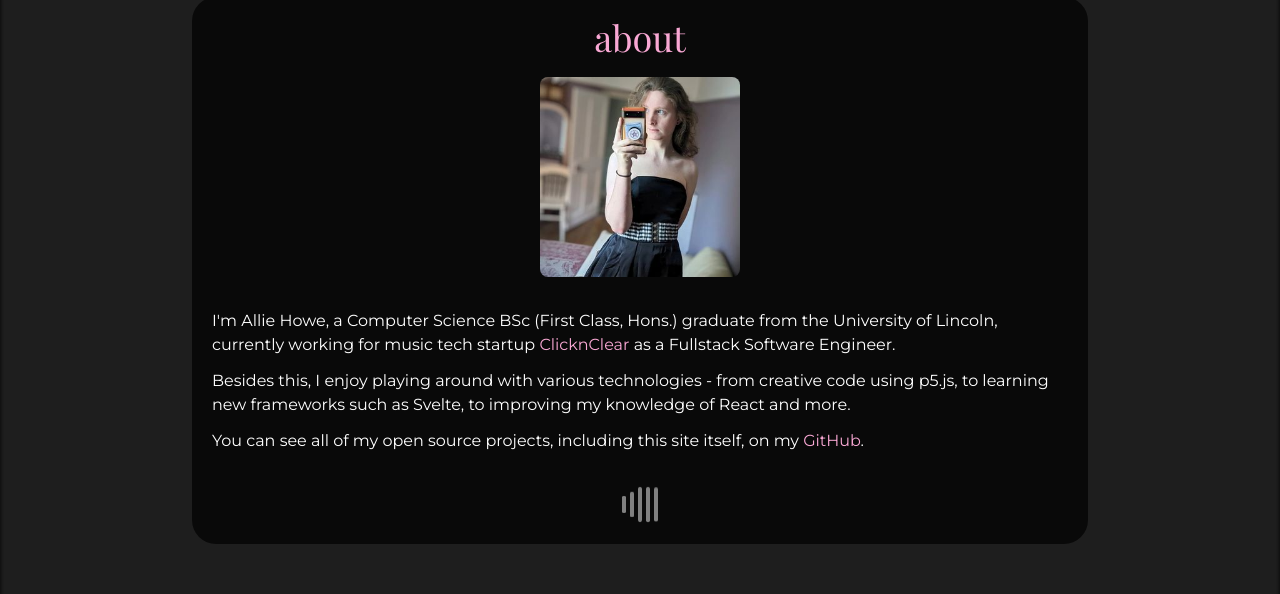
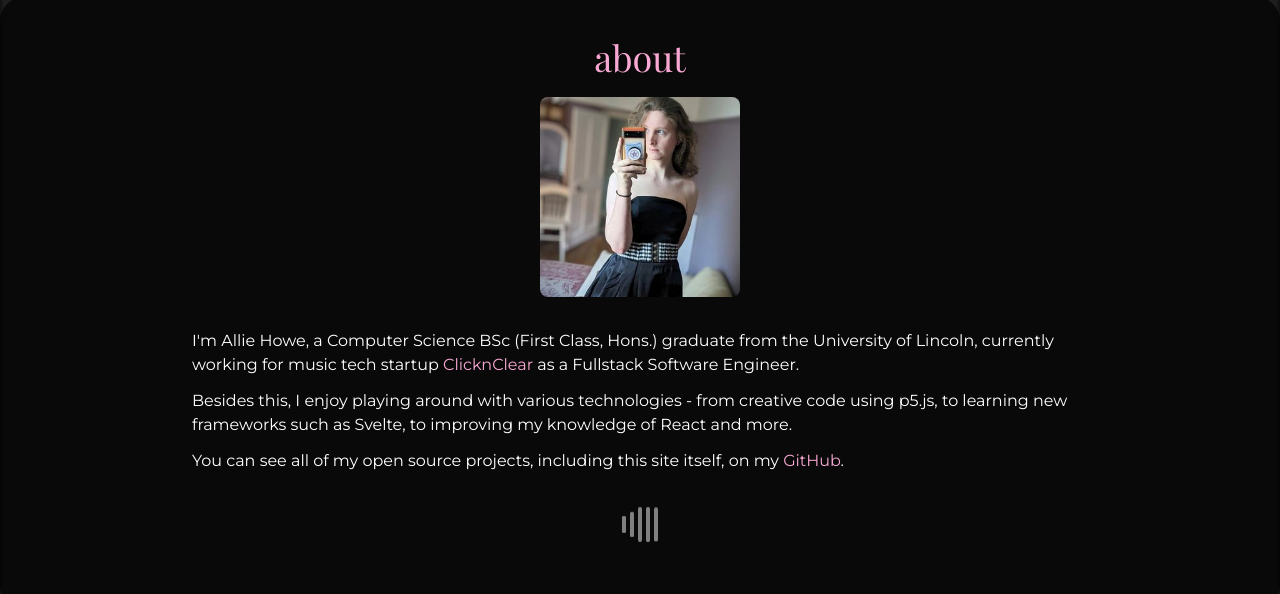
Before and after one commit to Allie-Howe/alliehowe.dev, a React (Vite) app: page / in a window 1280 px wide. Shown: the part 191-785 px from the top of the page. Built offline with nearby package versions, Linux system fonts and the light colour scheme; no server answers.

Commit message:
card -> single box conversion

```diff
--- a/src/App.tsx
+++ b/src/App.tsx
@@ -1,7 +1,6 @@
 import { useState } from 'react';
 import { CustomBackground } from './components/CustomBackground';
 import { SplashScreen } from './components/SplashScreen';
-import { LinksBar } from './components/LinksBar';
 import { PageWrapper } from './components/PageWrapper';
 import { About } from './components/pages/About';
 import { Contact } from './components/pages/Contact';
@@ -27,14 +26,14 @@ export default function() {
   return (
     <div className='select-none bg-black text-pink-300 font-serif h-[100dvh] flex items-center justify-center flex-col'>
       <CustomBackground />
-      {!zenMode && <div className='bg-opacity-10 bg-black w-full h-full flex items-center justify-center flex-col'>
+      {!zenMode && <div className='bg-opacity-10 bg-black w-full h-full flex flex-col'>
         <SplashScreen screen={screen} setScreen={setScreen} />
-        <div className='flex-1 relative'>
-          {Object.entries(screensComponentMap).map(([screenName, component]) => (
-            <PageWrapper key={screenName} display={screen === screenName as Screen}>
-              {component}
-            </PageWrapper>
-          ))}
+        <div className='flex-1 relative  bg-opacity-70 bg-black rounded-3xl mt-5'>
+            {Object.entries(screensComponentMap).map(([screenName, component]) => (
+              <PageWrapper key={screenName} display={screen === screenName as Screen}>
+                {component}
+              </PageWrapper>
+            ))}
         </div>
       </div>}
         <FloatingIcons />
--- a/src/components/PageWrapper.tsx
+++ b/src/components/PageWrapper.tsx
@@ -25,7 +25,7 @@ export const PageWrapper = ({ children, display }: PropsWithChildren<PageWrapper
   }, [display]);
 
   return (
-    <div style={{ display: show ? 'unset' : 'none', opacity }} className={`${defaultTransition}`}>
+    <div style={{ display: show ? 'unset' : 'none', opacity }} className={`${defaultTransition} absolute inset-0 flex justify-center items-center w-full`}>
       {children}
     </div>
   )
--- a/src/components/SplashScreen.tsx
+++ b/src/components/SplashScreen.tsx
@@ -10,11 +10,13 @@ interface SplashScreenProps {
   screen: Screen
   setScreen: Dispatch<SetStateAction<Screen>>
 }
-export const SplashScreen = (props: SplashScreenProps) => <div>
-  <p className='text-9xl' style={{filter: 'drop-shadow(0 0 0.8rem black)'}}>allie.</p>
-  <div className='w-full flex justify-around'>
-    <ToggleableButtons {...props} Icon={AccountIcon} buttonScreen={Screen.About} />
-    <ToggleableButtons {...props} Icon={PhoneIcon} buttonScreen={Screen.Contact} />
+export const SplashScreen = (props: SplashScreenProps) => <div className='flex justify-center'>
+  <div>
+    <p className='text-9xl' style={{filter: 'drop-shadow(0 0 0.8rem black)'}}>allie.</p>
+    <div className='w-full flex justify-around'>
+      <ToggleableButtons {...props} Icon={AccountIcon} buttonScreen={Screen.About} />
+      <ToggleableButtons {...props} Icon={PhoneIcon} buttonScreen={Screen.Contact} />
+    </div>
   </div>
 </div>
 
--- a/src/components/pages/ContentWrapper.tsx
+++ b/src/components/pages/ContentWrapper.tsx
@@ -2,9 +2,9 @@ import { PropsWithChildren } from 'react';
 
 export const ContentWrapper = ({ children, text }: PropsWithChildren<{text: string}>) => {
   return (
-    <div className='flex flex-col items-center mt-5 overflow-scroll bg-opacity-70 bg-black rounded-3xl p-5 max-h-[75dvh] max-w-[56rem]' style={{minWidth: 'min(100dvw, 56rem)'}}>
+    <div className='flex flex-col items-center mt-5 overflow-scroll p-5 max-h-[75dvh]' style={{minWidth: 'min(100dvw, 56rem)'}}>
       <p className='text-4xl text-center mb-5'>{text}</p>
-      <div className='flex flex-col items-center justify-center flex-1 gap-2'>
+      <div className='flex flex-col max-w-[56rem] items-center justify-center flex-1 gap-2'>
         {children}
       </div>
     </div>
```
